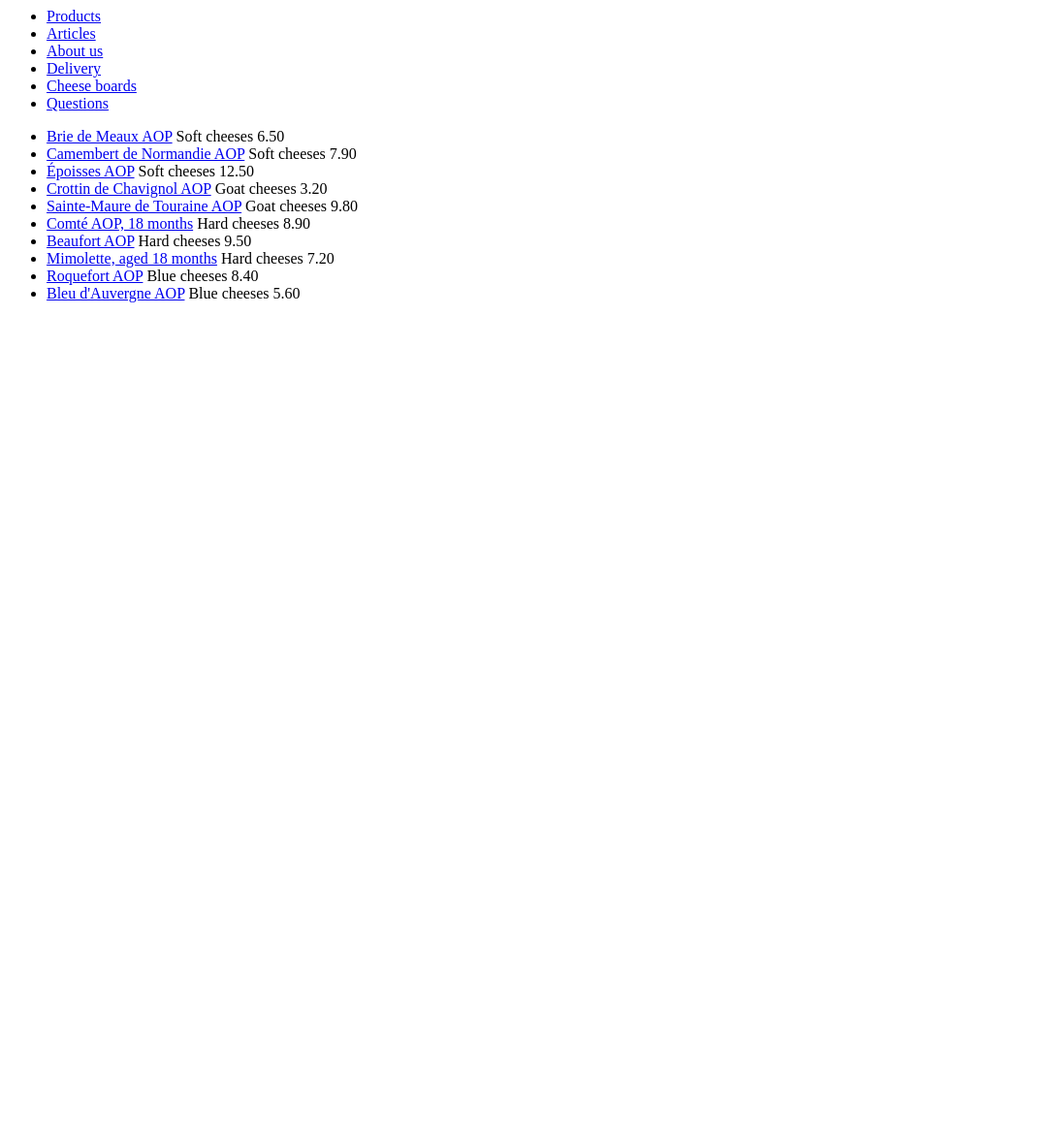
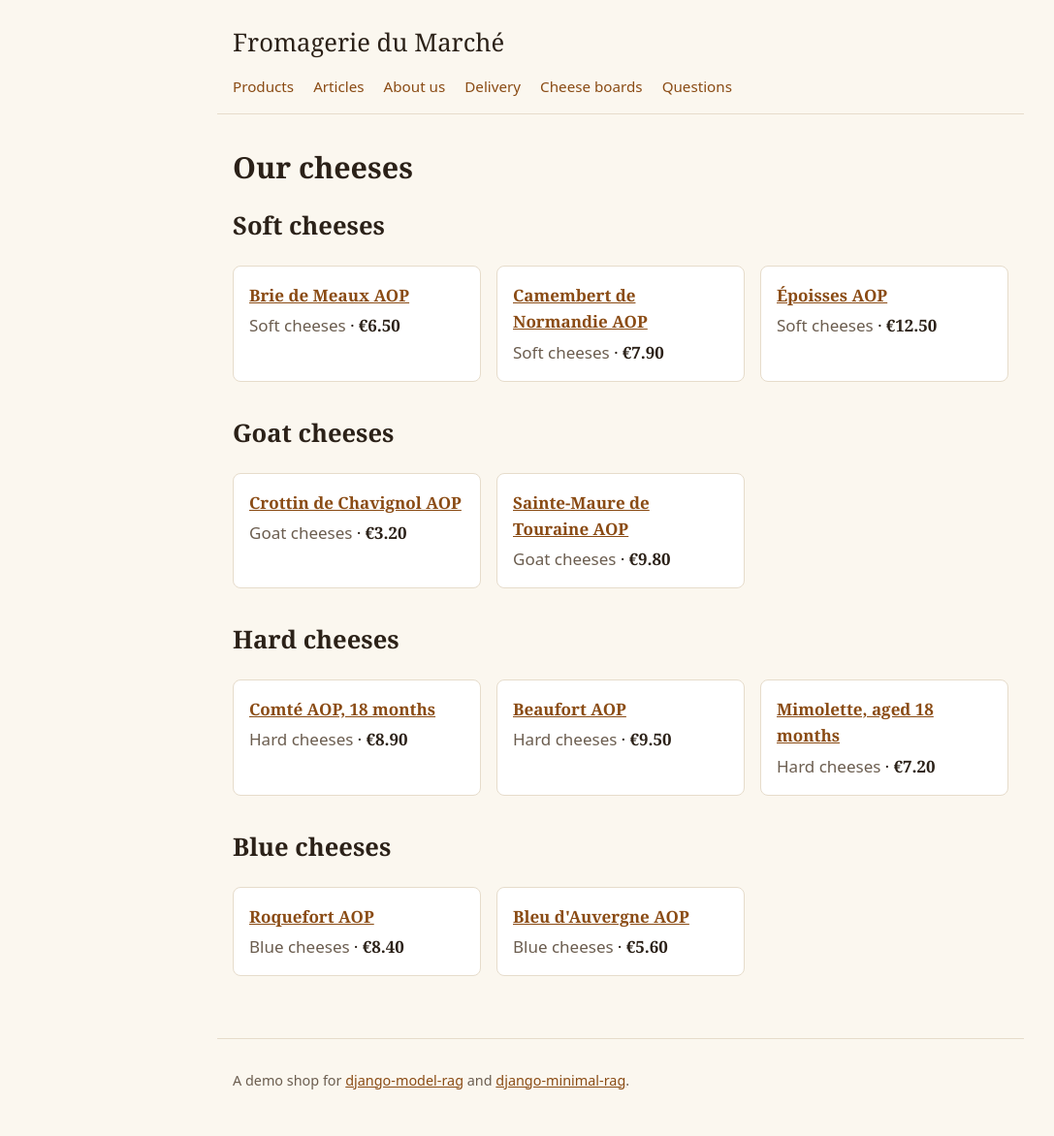
Before and after one commit to gtolivier/django-model-rag-demo, a Django app: page /products/ in a window 1280 px wide. Shown: the whole page at 97% size, without its empty margins (0-1087 px from the left). Before the commit the page ends 312 px from the top, so only its background shows below. Run offline with Django 5.2, Linux system fonts and the light colour scheme; data comes from the database, SQL or seed files in the repository.

Commit message:
ui: shared base template with header, nav bar and footer; home intro; product cards grouped by category; accordion items as details

```diff
--- a/blog/templates/blog/article_detail.html
+++ b/blog/templates/blog/article_detail.html
@@ -1,3 +1,6 @@
-{% include "pages/nav.html" %}
+{% extends "pages/base.html" %}
+{% block title %}{{ article.title }} — {% endblock %}
+{% block content %}
 <h1>{{ article.title }}</h1>
 <p>{{ article.body }}</p>
+{% endblock %}
--- a/catalog/templates/catalog/product_list.html
+++ b/catalog/templates/catalog/product_list.html
@@ -1,6 +1,16 @@
-{% include "pages/nav.html" %}
-<ul>
-{% for product in products %}
-  <li><a href="{{ product.get_absolute_url }}">{{ product.name }}</a> {{ product.category.name }} {{ product.price }}</li>
+{% extends "pages/base.html" %}
+{% block title %}Cheeses — {% endblock %}
+{% block content %}
+<h1>Our cheeses</h1>
+{% regroup products by category as categories %}{% for category in categories %}
+<h2>{{ category.grouper.name }}</h2>
+<ul class="cards">
+{% for product in category.list %}
+  <li class="card">
+    <a href="{{ product.get_absolute_url }}">{{ product.name }}</a>
+    <span class="meta">{{ product.category.name }}</span> · <span class="price">€{{ product.price }}</span>
+  </li>
 {% endfor %}
 </ul>
+{% endfor %}
+{% endblock %}
--- a/catalog/views.py
+++ b/catalog/views.py
@@ -5,7 +5,7 @@ from catalog.models import Product
 
 
 def product_list(request: HttpRequest) -> HttpResponse:
-    products = Product.objects.select_related("category")
+    products = Product.objects.select_related("category").order_by("category", "pk")
     return render(request, "catalog/product_list.html", {"products": products})
 
 
--- /dev/null
+++ b/pages/templates/pages/base.html
@@ -0,0 +1,46 @@
+<!doctype html>
+<html lang="en">
+<head>
+<meta charset="utf-8">
+<meta name="viewport" content="width=device-width, initial-scale=1">
+<title>{% block title %}{% endblock %}Fromagerie du Marché</title>
+<style>
+  :root { --ink: #2b2118; --muted: #6b5d4f; --paper: #fbf7ef; --card: #fff; --line: #e6dccb; --accent: #8a4b14; }
+  * { box-sizing: border-box; }
+  body { margin: 0; background: var(--paper); color: var(--ink); font: 17px/1.6 Georgia, "Times New Roman", serif; }
+  a { color: var(--accent); }
+  header, main, footer { max-width: 52rem; margin: 0 auto; padding: 0 1rem; }
+  header { padding-top: 1.5rem; border-bottom: 1px solid var(--line); }
+  .shop { margin: 0; font-size: 1.6rem; }
+  .shop a { color: var(--ink); text-decoration: none; }
+  nav ul { display: flex; flex-wrap: wrap; gap: .25rem 1.25rem; margin: .75rem 0 1rem; padding: 0; list-style: none; font-family: system-ui, sans-serif; font-size: .95rem; }
+  nav a { text-decoration: none; }
+  nav a:hover { text-decoration: underline; }
+  main { padding-top: 1rem; padding-bottom: 2rem; }
+  h1 { font-size: 1.9rem; line-height: 1.2; }
+  .meta { color: var(--muted); font-family: system-ui, sans-serif; }
+  .price { font-weight: bold; }
+  .cards { display: grid; grid-template-columns: repeat(auto-fill, minmax(14rem, 1fr)); gap: 1rem; margin: 0 0 2rem; padding: 0; list-style: none; }
+  .card { padding: 1rem; background: var(--card); border: 1px solid var(--line); border-radius: .5rem; }
+  .card a { display: block; margin-bottom: .25rem; font-weight: bold; }
+  .list { padding-left: 1.2rem; }
+  details { margin: .5rem 0; padding: .5rem 1rem; background: var(--card); border: 1px solid var(--line); border-radius: .5rem; }
+  summary { cursor: pointer; font-weight: bold; }
+  footer { padding-top: 1rem; padding-bottom: 2rem; border-top: 1px solid var(--line); color: var(--muted); font-family: system-ui, sans-serif; font-size: .9rem; }
+</style>
+</head>
+<body>
+<header>
+  <p class="shop"><a href="{% url 'home' %}">Fromagerie du Marché</a></p>
+  <nav>{% include "pages/nav.html" %}</nav>
+</header>
+<main>
+{% block content %}{% endblock %}
+</main>
+<footer>
+  <p>A demo shop for
+    <a href="https://github.com/gtolivier/django-model-rag">django-model-rag</a> and
+    <a href="https://github.com/gtolivier/django-minimal-rag">django-minimal-rag</a>.</p>
+</footer>
+</body>
+</html>
```
Also changed, not shown: blog/templates/blog/article_list.html (+6 -2 lines), catalog/templates/catalog/product_detail.html (+6 -3 lines), pages/templates/pages/home.html (+10 -1 lines), pages/templates/pages/page_detail.html (+8 -3 lines).
